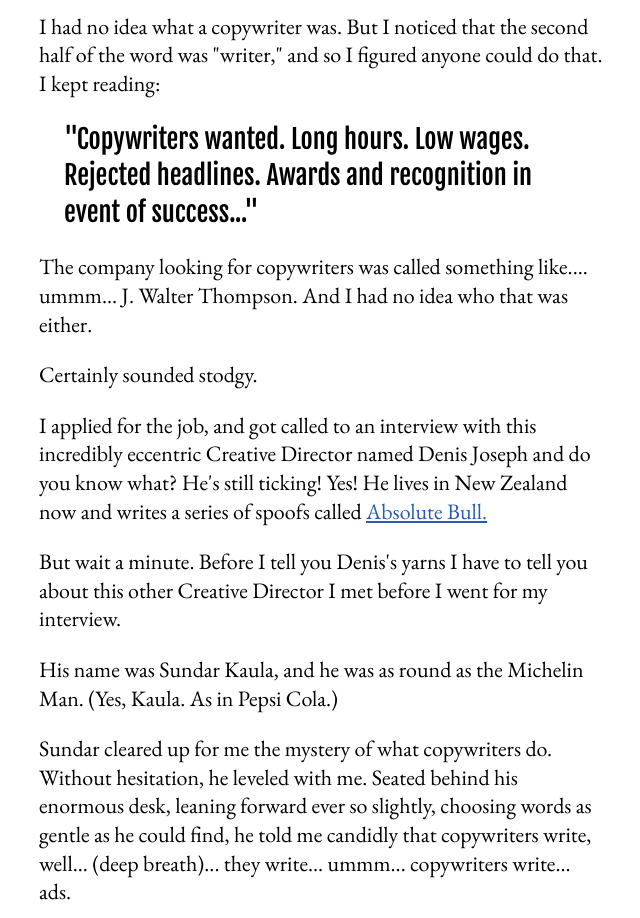
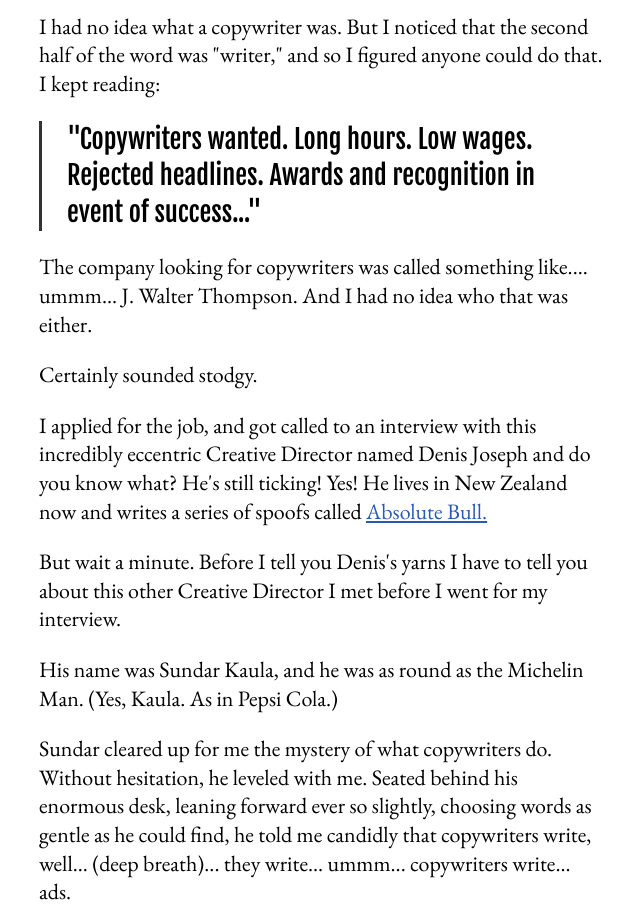
Before and after one commit to vitamineart/mukul-bio-simple-html, a plain HTML site: page index.html in a window 1280 px wide. Shown: the part 1100-2018 px from the top of the page, without its empty margins (318-958 px from the left). Drawn offline with nearby package versions, Linux system fonts and the light colour scheme.

Commit message:
changed blockquote border-color

```diff
--- a/css/style.css
+++ b/css/style.css
@@ -28,7 +28,7 @@ blockquote {
     font-size: 1.2em;
     line-height: 1.4;
     padding-left: 25px;
-    border-left: 3px solid #ff90000;
+    border-left: 3px solid #333;
     margin: 0 15px 15px 0;
 }
 
```
